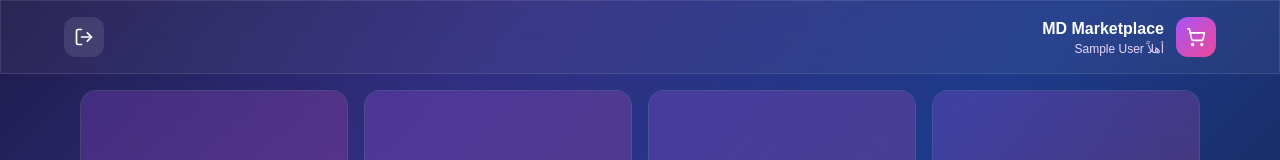
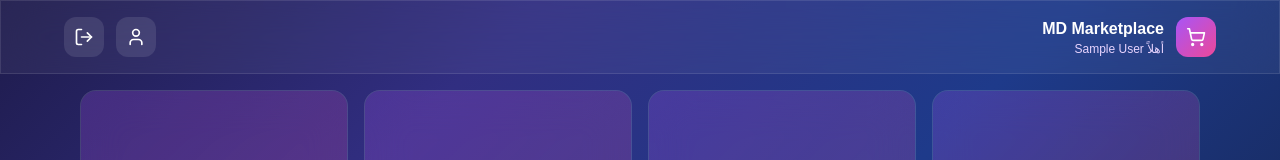
Before and after one commit to mjahto18-ui/MD-Marketplace, a Next.js app: page /shop in a window 1280 px wide. Shown: the top 160 px of the page. Built offline with nearby package versions, Linux system fonts and the light colour scheme; sample sign-in values are in the browser's storage.

Commit message:
Update page.jsx

```diff
--- a/app/shop/page.jsx
+++ b/app/shop/page.jsx
@@ -38,6 +38,17 @@ export default function ShopPage() {
           </div>
 
           <div className="flex items-center gap-3">
+            {/* زر الداشبورد - بيبين بس لليوزر المسجل */}
+            {user && (
+              <button
+                onClick={() => window.location.href = '/dashboard'}
+                className="w-10 h-10 bg-white/10 rounded-xl flex items-center justify-center hover:bg-white/20"
+                title="حسابي"
+              >
+                <User className="w-5 h-5 text-white" />
+              </button>
+            )}
+
             {user && user.status === 'Active' && (
               <button className="relative w-10 h-10 bg-white/10 rounded-xl flex items-center justify-center hover:bg-white/20">
                 <ShoppingCart className="w-5 h-5 text-white" />
```
